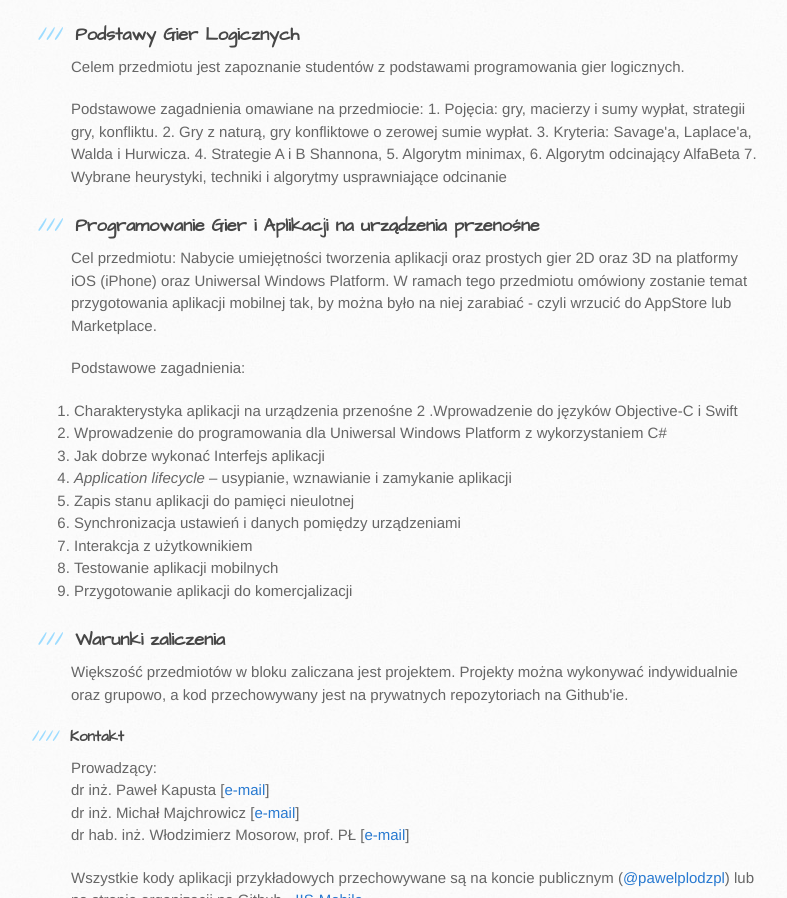
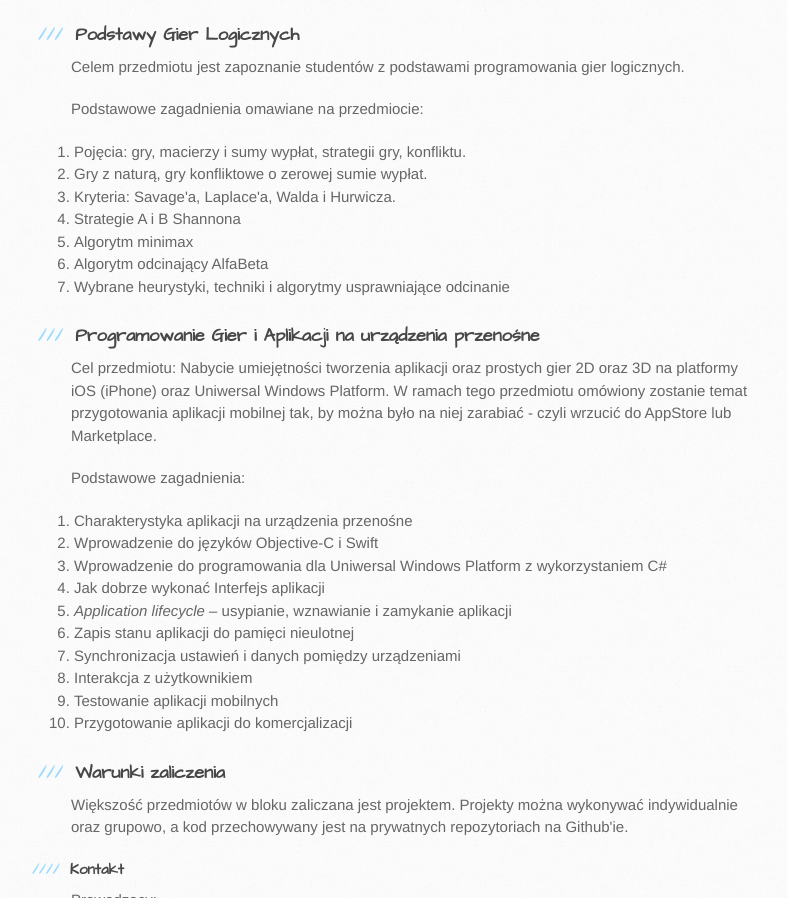
Before and after one commit to IIS-Mobile/IIS-Mobile.github.io, a plain HTML site: page index.html in a window 1280 px wide. Shown: the part 1366-2264 px from the top of the page, without its empty margins (99-886 px from the left). Drawn offline with Linux system fonts and the light colour scheme.

Commit message:
Replace master branch with page content via GitHub

```diff
--- a/index.html
+++ b/index.html
@@ -83,14 +83,17 @@ W ramach przedmiotu poruszone zostaną następujące zagadnienia:</p>
 
 <p>Celem przedmiotu jest zapoznanie studentów z podstawami programowania gier logicznych.</p>
 
-<p>Podstawowe zagadnienia omawiane na przedmiocie:
-1. Pojęcia: gry, macierzy i sumy wypłat, strategii gry, konfliktu.
-2. Gry z naturą, gry konfliktowe o zerowej sumie wypłat.
-3. Kryteria: Savage'a, Laplace'a, Walda i Hurwicza.
-4. Strategie A i B Shannona,
-5. Algorytm minimax,
-6. Algorytm odcinający AlfaBeta
-7. Wybrane heurystyki, techniki i algorytmy usprawniające odcinanie</p>
+<p>Podstawowe zagadnienia omawiane na przedmiocie:</p>
+
+<ol>
+<li>Pojęcia: gry, macierzy i sumy wypłat, strategii gry, konfliktu. </li>
+<li>Gry z naturą, gry konfliktowe o zerowej sumie wypłat. </li>
+<li>Kryteria: Savage'a, Laplace'a, Walda i Hurwicza. </li>
+<li>Strategie A i B Shannona</li>
+<li>Algorytm minimax</li>
+<li>Algorytm odcinający AlfaBeta</li>
+<li>Wybrane heurystyki, techniki i algorytmy usprawniające odcinanie</li>
+</ol>
 
 <h3>
 <a id="programowanie-gier-i-aplikacji-na-urządzenia-przenośne" class="anchor" href="#programowanie-gier-i-aplikacji-na-urz%C4%85dzenia-przeno%C5%9Bne" aria-hidden="true"><span aria-hidden="true" class="octicon octicon-link"></span></a>Programowanie Gier i Aplikacji na urządzenia przenośne</h3>
@@ -100,8 +103,8 @@ W ramach przedmiotu poruszone zostaną następujące zagadnienia:</p>
 <p>Podstawowe zagadnienia:</p>
 
 <ol>
-<li>Charakterystyka aplikacji na urządzenia przenośne
-2 .Wprowadzenie do języków Objective-C i Swift</li>
+<li>Charakterystyka aplikacji na urządzenia przenośne</li>
+<li>Wprowadzenie do języków Objective-C i Swift</li>
 <li>Wprowadzenie do programowania dla Uniwersal Windows Platform z wykorzystaniem C#</li>
 <li>Jak dobrze wykonać Interfejs aplikacji</li>
 <li>
```
Also changed, not shown: params.json (+1 -1 lines).
